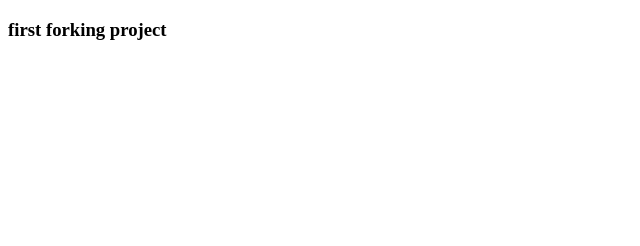
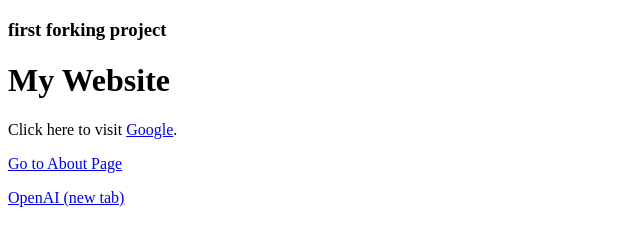
Before and after one commit to KElvin1586/git-github-collaboration-prac, a plain HTML site: page index.html in a window 1280 px wide. Shown: the whole page, without its empty margins (0-640 px from the left). Drawn offline with Linux system fonts and the light colour scheme.

Commit message:
Added a new paragraph in index.html

```diff
--- a/index.html
+++ b/index.html
@@ -7,6 +7,20 @@
 </head>
 <body>
     <h3>first forking project</h3>
+    <h1>My Website</h1>
+
+  <p>Click here to visit
+    <a href="https://www.google.com">Google</a>.
+  </p>
+
+  <p>
+    <a href="about.html">Go to About Page</a>
+  </p>
+
+  <p>
+    <a href="https://www.openai.com" target="_blank">OpenAI (new tab)</a>
+  </p>
+
 
 </body>
 </html>
```
